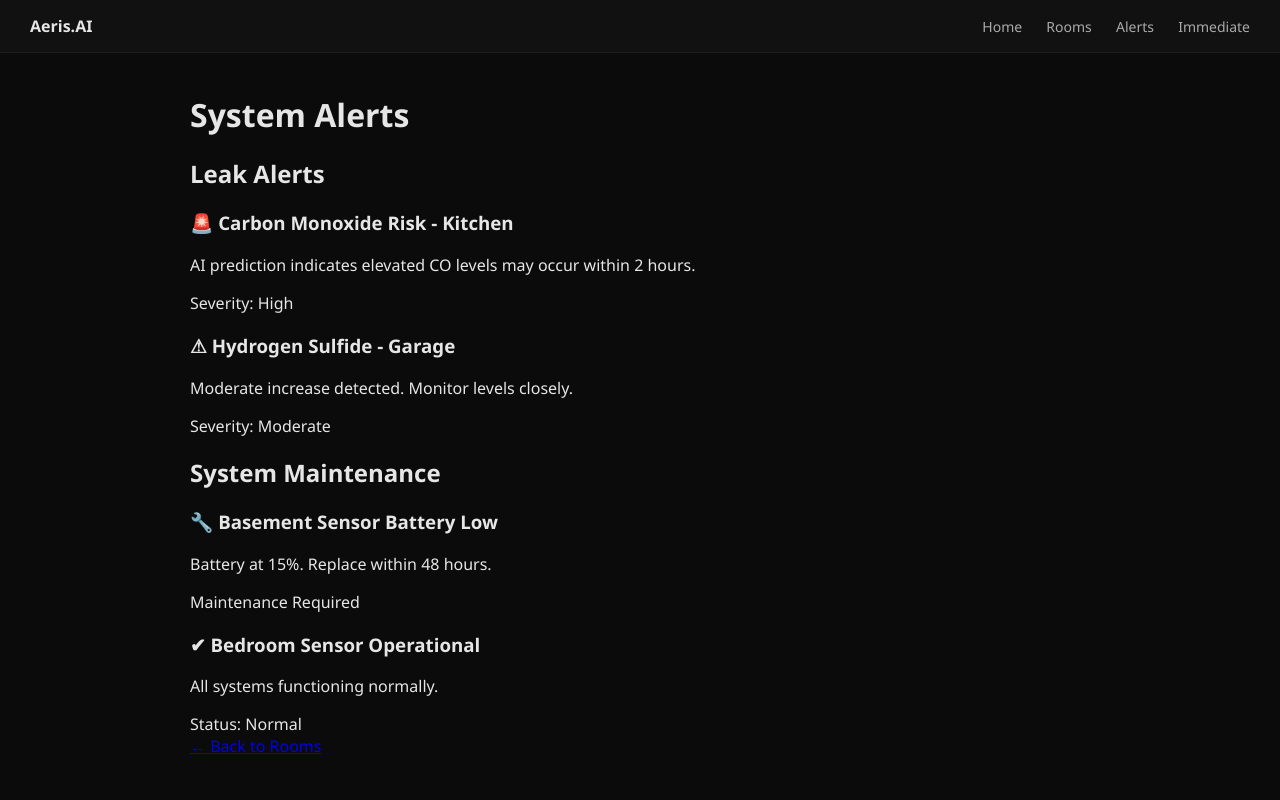
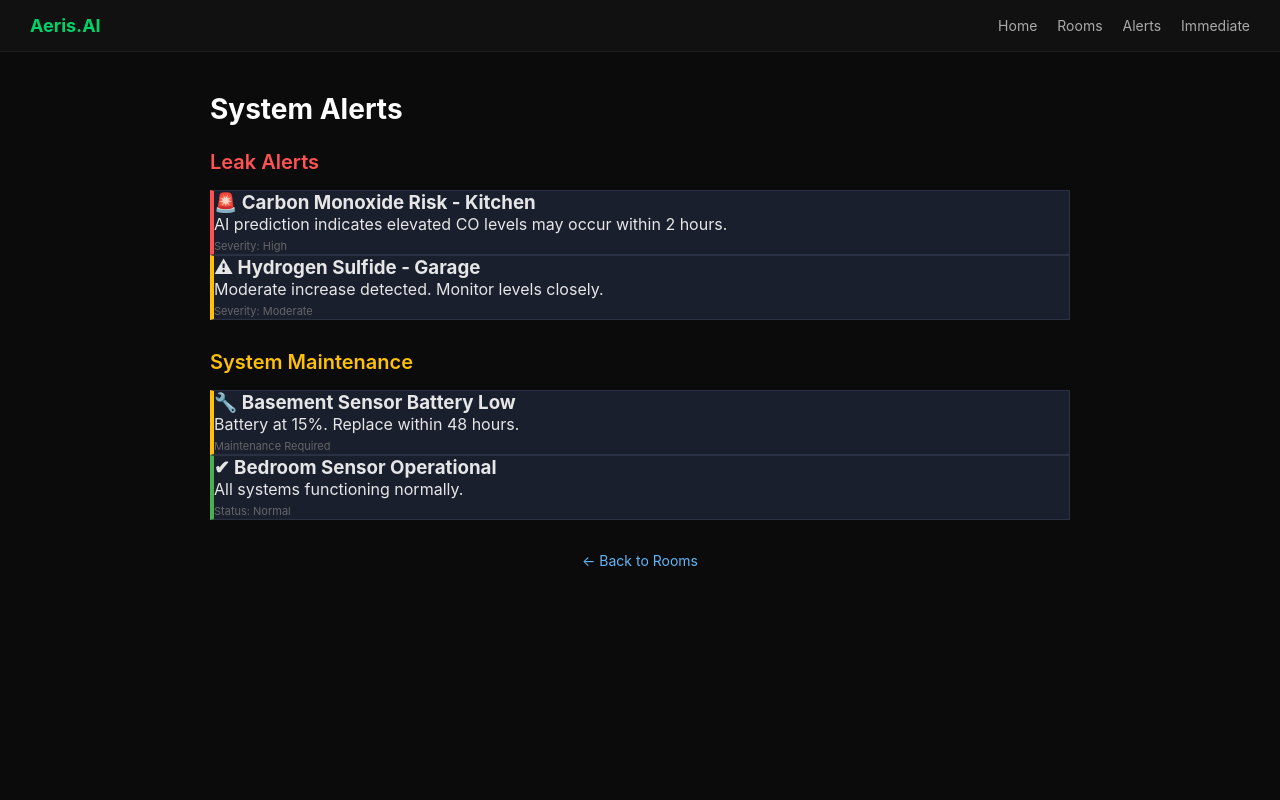
Before and after one commit to bluecat25262-svg/Aeris-AI, a Flask app: page /alerts in a window 1280 px wide. Run offline with Flask 3, Linux system fonts and the light colour scheme; some libraries are stand-ins or nearby versions.

Commit message:
made figma look

```diff
--- a/app.py
+++ b/app.py
@@ -31,6 +31,12 @@ def init_db():
             gas VARCHAR(100),
             reading FLOAT,
             status VARCHAR(20),
+            sensor_id VARCHAR(50),
+            temperature FLOAT,
+            humidity FLOAT,
+            pressure FLOAT,
+            air_quality VARCHAR(50),
+            screenshot_path VARCHAR(255),
             timestamp TIMESTAMP
         );
     """)
@@ -39,6 +45,10 @@ def init_db():
     conn.close()
 
 init_db()
+
+@app.route("/room/<room_name>")
+def room_detail(room_name):
+    return render_template("room_detail.html", room=room_name)
 
 rooms_data = [
     {"name": "Kitchen", "risk": "danger"},
@@ -69,10 +79,10 @@ def immediate():
     conn = get_db_connection()
     cur = conn.cursor()
     cur.execute("""
-        SELECT room, gas, reading, status, timestamp
+        SELECT room, gas, reading, status, sensor_id, temperature, humidity, pressure, air_quality, screenshot_path, timestamp
         FROM readings
         ORDER BY timestamp DESC
-        LIMIT 5;
+        LIMIT 10;
     """)
     alerts = cur.fetchall()
     cur.close()
@@ -97,30 +107,43 @@ def upload_data():
     gas = data.get("gas")
     reading = data.get("reading")
     status = data.get("status")
+    sensor_id = data.get("sensor_id")
+    temperature = data.get("temperature")
+    humidity = data.get("humidity")
+    pressure = data.get("pressure")
+    air_quality = data.get("air_quality")
+    screenshot_path = data.get("screenshot_path")
 
     conn = get_db_connection()
     cur = conn.cursor()
     cur.execute("""
-        INSERT INTO readings (room, gas, reading, status, timestamp)
-        VALUES (%s, %s, %s, %s, %s);
-    """, (room, gas, reading, status, datetime.utcnow()))
+        INSERT INTO readings (room, gas, reading, status, sensor_id, temperature, humidity, pressure, air_quality, screenshot_path, timestamp)
+        VALUES (%s, %s, %s, %s, %s, %s, %s, %s, %s, %s, %s);
+    """, (room, gas, reading, status, sensor_id, temperature, humidity, pressure, air_quality, screenshot_path, datetime.utcnow()))
     conn.commit()
     cur.close()
     conn.close()
 
     return jsonify({"message": "Data stored"}), 200
+
 @app.route("/generate")
 def generate_fake_data():
     conn = get_db_connection()
     cur = conn.cursor()
 
-    rooms = ["Kitchen", "Garage", "Bedroom", "Basement"]
+    rooms = ["Processing Area C", "Storage Area B", "Floor #01"]
     gases = ["Carbon Monoxide", "Chlorine", "Hydrogen Sulfide"]
+    sensors = ["SEN-C12", "SEN-C08", "SEN-804"]
 
-    for _ in range(10):  # generate 10 fake readings
+    for _ in range(15):
         room = random.choice(rooms)
         gas = random.choice(gases)
-        reading = random.randint(5, 60)
+        reading = round(random.uniform(5, 60), 1)
+        sensor_id = random.choice(sensors)
+        temperature = random.randint(65, 75)
+        humidity = random.randint(30, 60)
+        pressure = random.randint(1010, 1015)
+        air_quality = random.choice(["Normal", "Moderate", "Poor"])
 
         if reading > 40:
             status = "danger"
@@ -130,9 +153,9 @@ def generate_fake_data():
             status = "normal"
 
         cur.execute("""
-            INSERT INTO readings (room, gas, reading, status, timestamp)
-            VALUES (%s, %s, %s, %s, NOW());
-        """, (room, gas, reading, status))
+            INSERT INTO readings (room, gas, reading, status, sensor_id, temperature, humidity, pressure, air_quality, screenshot_path, timestamp)
+            VALUES (%s, %s, %s, %s, %s, %s, %s, %s, %s, %s, NOW());
+        """, (room, gas, reading, status, sensor_id, temperature, humidity, pressure, air_quality, None))
 
     conn.commit()
     cur.close()
--- a/static/style.css
+++ b/static/style.css
@@ -1,9 +1,15 @@
 /* ===== GLOBAL ===== */
+
+* {
+    margin: 0;
+    padding: 0;
+    box-sizing: border-box;
+}
 
 body {
     background-color: #0b0b0b;
     color: #e6e6e6;
-    font-family: 'Segoe UI', Arial, sans-serif;
+    font-family: -apple-system, BlinkMacSystemFont, 'Segoe UI', Roboto, sans-serif;
     margin: 0;
 }
 
@@ -16,6 +22,18 @@ body {
     justify-content: space-between;
     align-items: center;
     border-bottom: 1px solid #1f1f1f;
+    position: sticky;
+    top: 0;
+    z-index: 100;
+}
+
+.navbar strong {
+    font-size: 18px;
+    color: #00d26a;
+}
+
+.nav-links {
+    display: flex;
 }
 
 .nav-links a {
@@ -76,7 +95,14 @@ body {
 .container {
     max-width: 900px;
     margin: 40px auto;
-    padding: 0 20px;
+    padding: 0 20px 40px 20px;
+}
+
+.page-title {
+    font-size: 28px;
+    font-weight: 700;
+    margin-bottom: 24px;
+    color: #ffffff;
 }
 
 /* ===== CARDS ===== */
@@ -92,7 +118,104 @@ body {
 
 .card:hover {
     background-color: #1d1d1d;
+    border-color: #2a3142;
 }
+
+.card h2 {
+    font-size: 20px;
+    margin-bottom: 12px;
+    color: #64b5f6;
+}
+
+.card p {
+    margin: 8px 0;
+    color: #b0bec5;
+    font-size: 14px;
+}
+
+/* ===== ALERT CARDS ===== */
+
+.alert-card {
+    background-color: #1a1f2e;
+    border: 1px solid #2a3142;
+}
+
+.alert-header {
+    display: flex;
+    justify-content: space-between;
+    align-items: flex-start;
+    margin-bottom: 16px;
+    padding-bottom: 12px;
+    border-bottom: 1px solid #2a3142;
+}
+
+.alert-location {
+    font-size: 18px;
+    font-weight: 600;
+    color: #ffffff;
+    margin-bottom: 4px;
+}
+
+.alert-sensor {
+    font-size: 12px;
+    color: #888;
+}
+
+.status-badge {
+    display: inline-block;
+    padding: 6px 12px;
+    border-radius: 20px;
+    font-size: 12px;
+    font-weight: 600;
+    text-transform: uppercase;
+}
+
+.status-badge.normal {
+    background: #1b5e20;
+    color: #4caf50;
+}
+
+.status-badge.warning {
+    background: #6d4c00;
+    color: #ffc107;
+}
+
+.status-badge.danger {
+    background: #b71c1c;
+    color: #ff5252;
+}
+
+.alert-content {
+    margin-bottom: 12px;
+}
+
+.alert-content p {
+    font-size: 13px;
+    margin: 6px 0;
+    display: flex;
+    justify-content: space-between;
+}
+
+.reading-value {
+    color: #ff5252;
+    font-weight: 600;
+}
+
+.alert-time {
+    font-size: 11px;
+    color: #666;
+    margin-top: 8px;
+}
+
+.alert-screenshot {
+    width: 100%;
+    border-radius: 8px;
+    margin-top: 12px;
+    max-height: 300px;
+    object-fit: cover;
+}
+
+/* ===== ROOM CARDS ===== */
 
 .room-card {
     display: flex;
@@ -115,8 +273,74 @@ body {
     text-decoration: none;
     font-weight: 600;
     margin-top: 10px;
+    transition: 0.2s;
 }
 
 .button:hover {
     background-color: #00ff7f;
 }
+
+.system-health {
+    background-color: #1a1f2e;
+    padding: 20px;
+    border-radius: 12px;
+    margin-bottom: 20px;
+    border: 1px solid #2a3142;
+}
+
+.system-health h2 {
+    font-size: 18px;
+    margin-bottom: 12px;
+    color: #ffffff;
+}
+
+.system-health p {
+    font-size: 14px;
+    margin: 8px 0;
+}
+
+.alert-section {
+    margin-bottom: 30px;
+}
+
+.section-title {
+    font-size: 20px;
+    font-weight: 600;
+    margin-bottom: 16px;
+}
+
+.danger-text {
+    color: #ff5252;
+}
+
+.warning-text {
+    color: #ffc107;
+}
+
+.alert-card.danger {
+    border-left: 4px solid #ff5252;
+}
+
+.alert-card.warning {
+    border-left: 4px solid #ffc107;
+}
+
+.alert-card.normal {
+    border-left: 4px solid #4caf50;
+}
+
+.back-button {
+    margin-top: 30px;
+    text-align: center;
+}
+
+.back-button a {
+    color: #64b5f6;
+    text-decoration: none;
+    font-size: 14px;
+    transition: 0.2s;
+}
+
+.back-button a:hover {
+    color: #00ff7f;
+}
--- a/templates/rooms.html
+++ b/templates/rooms.html
@@ -27,8 +27,7 @@
     </div>
 
     {% for room in rooms %}
-    <a href="/room/{{ room.name }}" class="room-card">
-        <div class="room-left">
+        <a href="{{ url_for('room_detail', room_name=room.name) }}" class="card room-card">        <div class="room-left">
             <h3>{{ room.name }}</h3>
             <p>Sensors Active</p>
         </div>
```
Also changed, not shown: other parts of static/style.css (+39 -3 lines).
